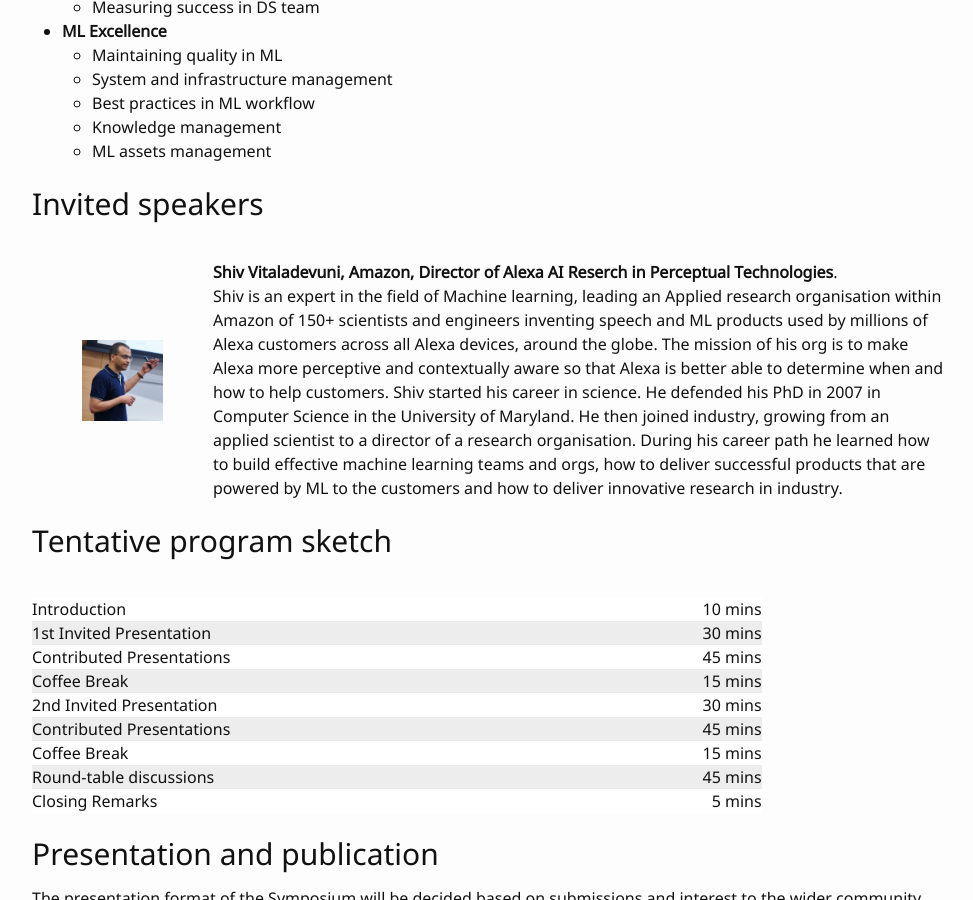
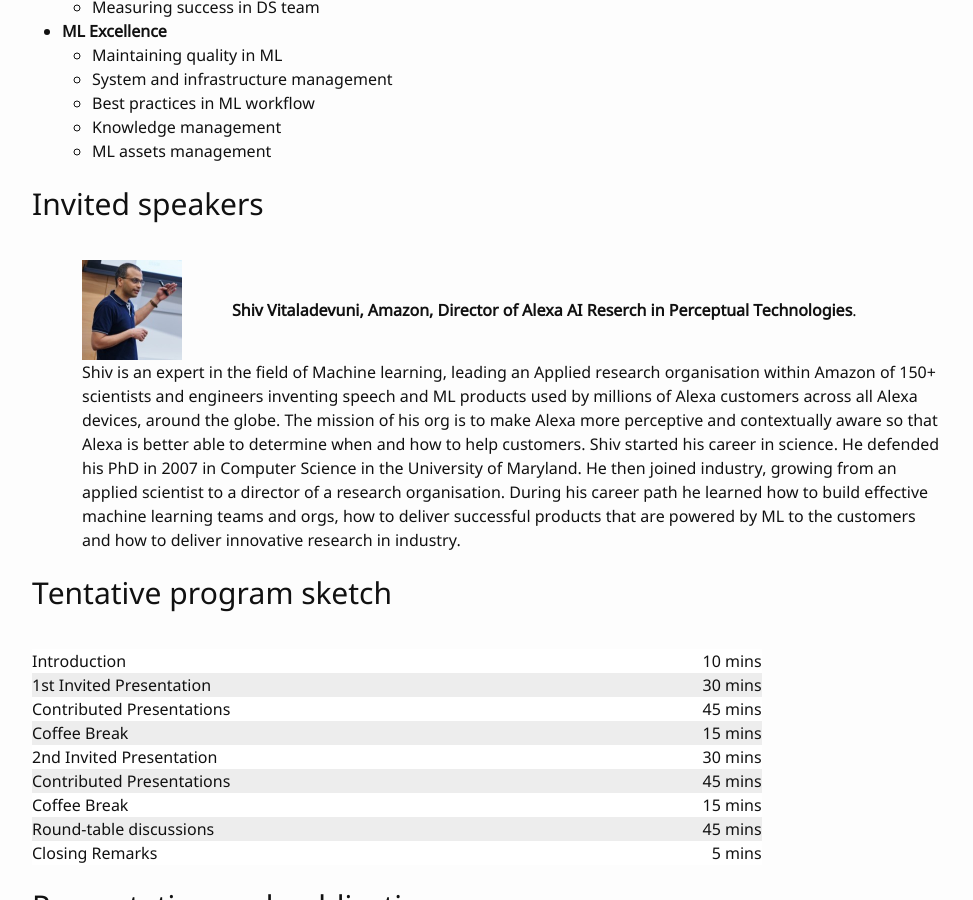
Before and after one commit to wamlm-kdd/wamlm, a Jekyll site: the page built from index.md, in a window 1280 px wide and 900 px high, scrolled down 2143 px. Shown: the whole window, without its empty margins (152-1125 px from the left). Built offline with Jekyll 4.4.1, drawn with Linux system fonts in a browser that asks for light colours; our own code applies the rules of GitHub Pages for plain Markdown files.

Commit message:
Update index.md

```diff
--- a/index.md
+++ b/index.md
@@ -75,7 +75,9 @@
 
 | | |
 |:--- |:---|
-|<img width="800px" src="images/shiv_speaker.jpeg"/> | **Shiv Vitaladevuni, Amazon, Director of Alexa AI Reserch in Perceptual Technologies**. <br/> Shiv is an expert in the field of Machine learning, leading an Applied research organisation within Amazon of 150+ scientists and engineers inventing speech and ML products used by millions of Alexa customers across all Alexa devices, around the globe. The mission of his org is to make Alexa more perceptive and contextually aware so that Alexa is better able to determine when and how to help customers. Shiv started his career in science.  He defended his PhD in 2007 in Computer Science in the University of Maryland. He then joined industry, growing from an applied scientist to a director of a research organisation. During his career path he learned how to build effective machine learning teams and orgs, how to deliver successful products that are powered by ML to the customers and how to deliver innovative research in industry. |
+|<img width="100px" src="images/shiv_speaker.jpeg"/> | **Shiv Vitaladevuni, Amazon, Director of Alexa AI Reserch in Perceptual Technologies**. <br/>
+
+ Shiv is an expert in the field of Machine learning, leading an Applied research organisation within Amazon of 150+ scientists and engineers inventing speech and ML products used by millions of Alexa customers across all Alexa devices, around the globe. The mission of his org is to make Alexa more perceptive and contextually aware so that Alexa is better able to determine when and how to help customers. Shiv started his career in science.  He defended his PhD in 2007 in Computer Science in the University of Maryland. He then joined industry, growing from an applied scientist to a director of a research organisation. During his career path he learned how to build effective machine learning teams and orgs, how to deliver successful products that are powered by ML to the customers and how to deliver innovative research in industry. |
 
 
 </div>
```
